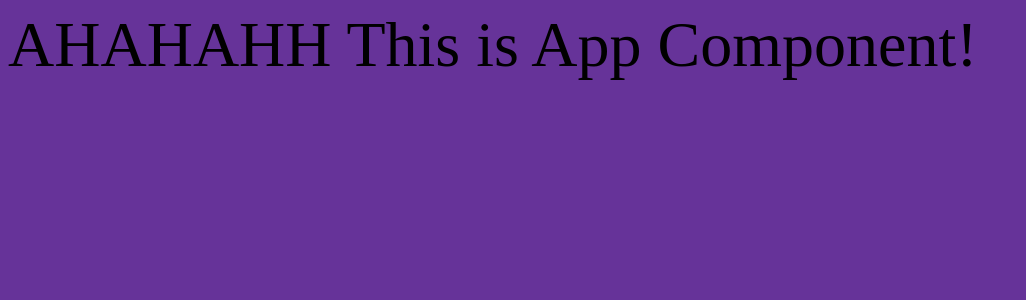
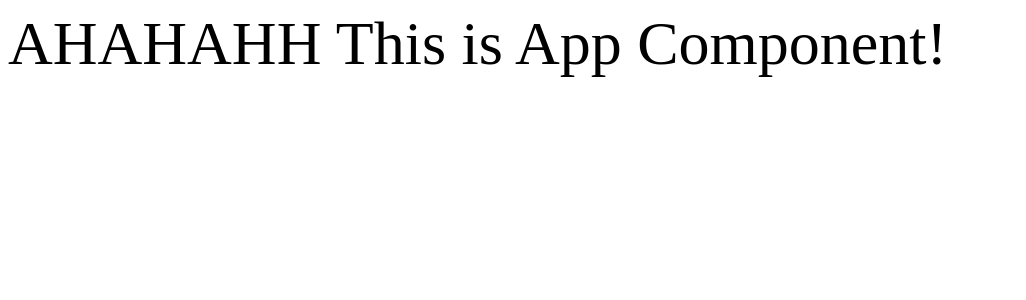
Before and after one commit to buba1301/dClub, a React app: page / in a window 1280 px wide. Shown: the top 300 px of the page, without its empty margins (0-1026 px from the left). Built offline with nearby package versions, Linux system fonts and the light colour scheme; the HTML template or start-up script is replaced by a standard one.

Commit message:
Second commit

```diff
--- /dev/null
+++ b/declarations.d.ts
@@ -0,0 +1 @@
+declare module '*.scss';
--- a/index.ts
+++ b/index.ts
@@ -3,6 +3,4 @@ import ReactDOM from 'react-dom';
 
 import App from './src/App';
 
-import './index.css';
-
 ReactDOM.render(React.createElement(App), document.getElementById('root'));
--- a/src/App.module.scss
+++ b/src/App.module.scss
@@ -1,3 +1,3 @@
 .header {
-  font-size: 64px;
+  font-size: 62px;
 }
--- a/src/App.tsx
+++ b/src/App.tsx
@@ -1,3 +1,5 @@
+import * as React from 'react';
+
 import s from './App.module.scss';
 
 const App = () => <div className={s.header}>AHAHAHH This is App Component!</div>;
--- a/webpack.config.js
+++ b/webpack.config.js
@@ -7,7 +7,7 @@ module.exports = {
     extensions: ['.js', '.jsx', '.ts', '.tsx', '.json'],
   },
   mode: NODE_ENV ? NODE_ENV : 'development',
-  entry: path.resolve(__dirname, 'src/index.ts'),
+  entry: path.resolve(__dirname, 'index.ts'),
   output: {
     path: path.resolve(__dirname, 'dist'),
     filename: 'main.js',
@@ -33,7 +33,7 @@ module.exports = {
             options: {
               modules: {
                 mode: 'local',
-                localIdentName: '[name]__[local]__[hash:base64:5',
+                localIdentName: '[name]__[local]__[hash:base64:5]',
                 auto: /\.module\.\w+$/i,
               },
             },
```
Also changed, not shown: src/index.js (added), 3 other files (tests, documents, lock files or other folders).
